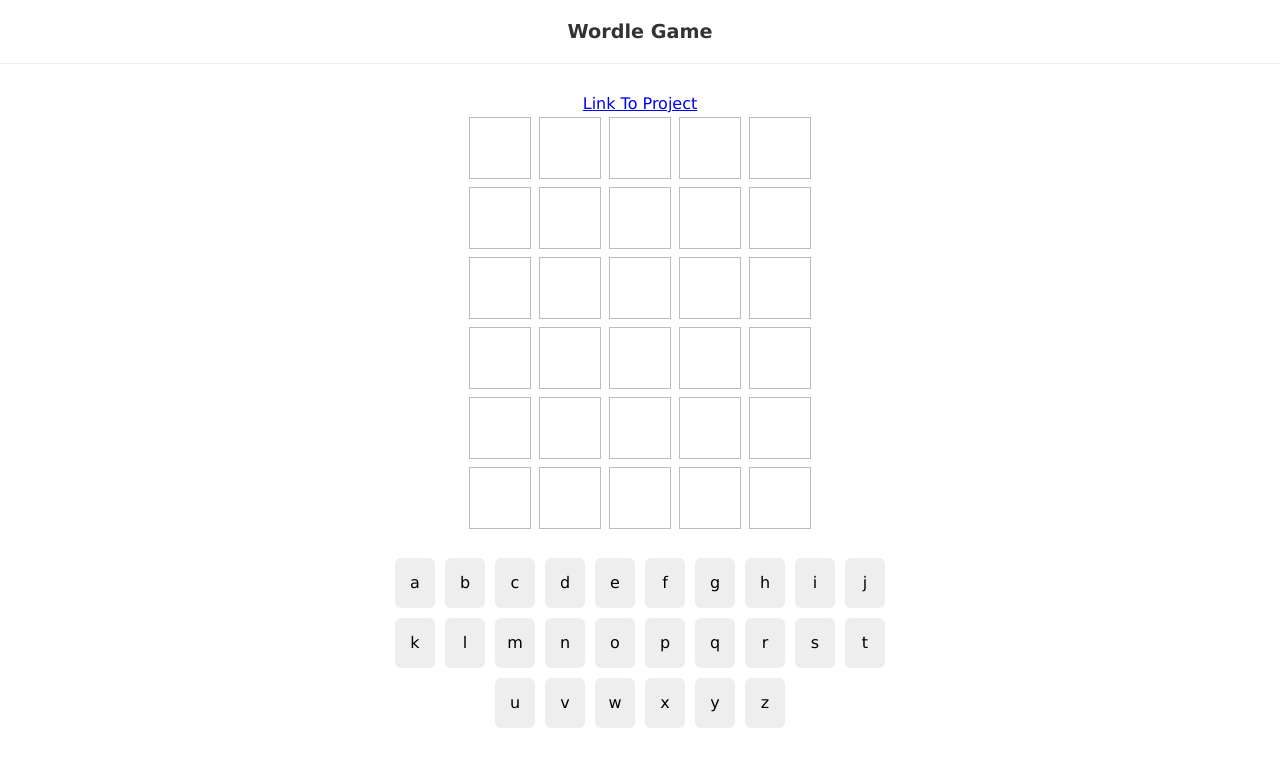
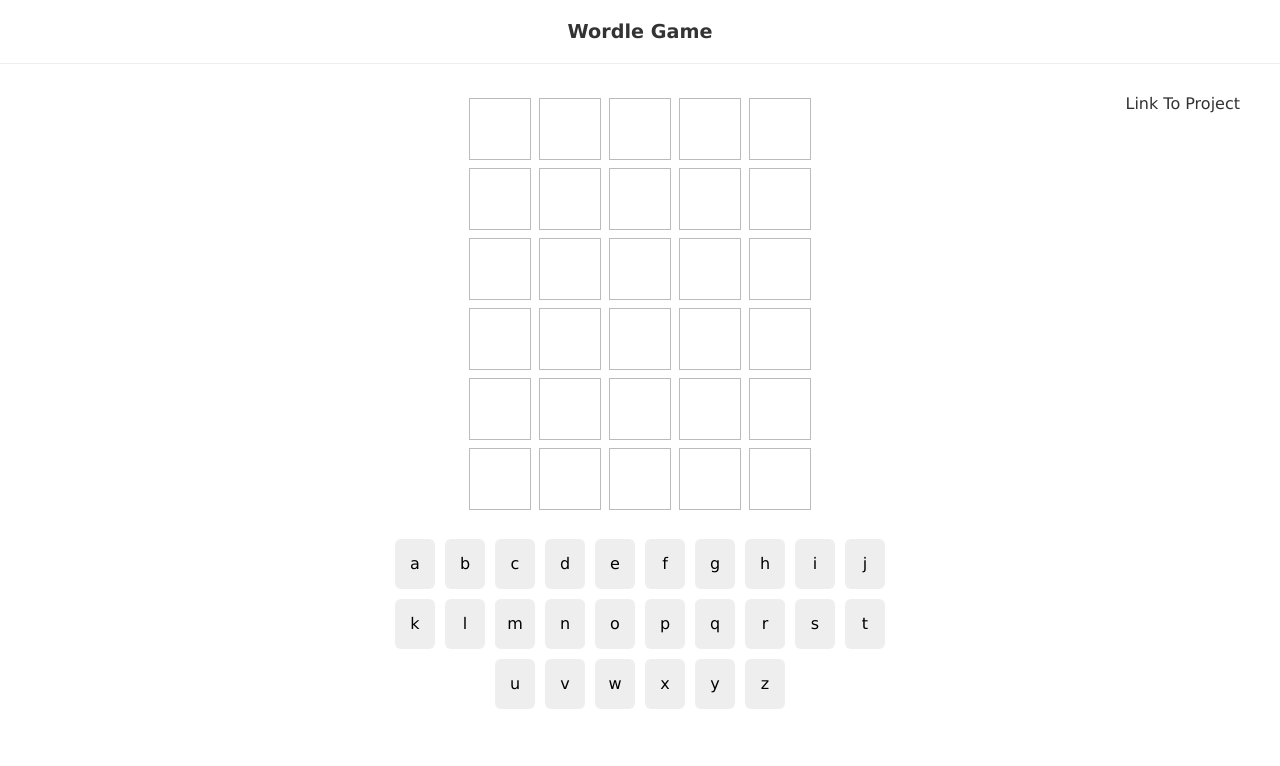
Before and after one commit to ghreza-crypto/wordle-game, a React (Create React App) app: page / in a window 1280 px wide. Shown: the top 766 px of the page. Built offline with nearby package versions, Linux system fonts and the light colour scheme.

Commit message:
Update index.css for adding link styles

```diff
--- a/src/index.css
+++ b/src/index.css
@@ -10,6 +10,13 @@ h1 {
   padding: 20px 0;
   border-bottom: 1px solid #eee;
   margin: 0 0 30px 0;
+  color: #333;
+}
+
+a {
+  position: fixed;
+  right: 40px;
+  text-decoration: none;
   color: #333;
 }
 
```
